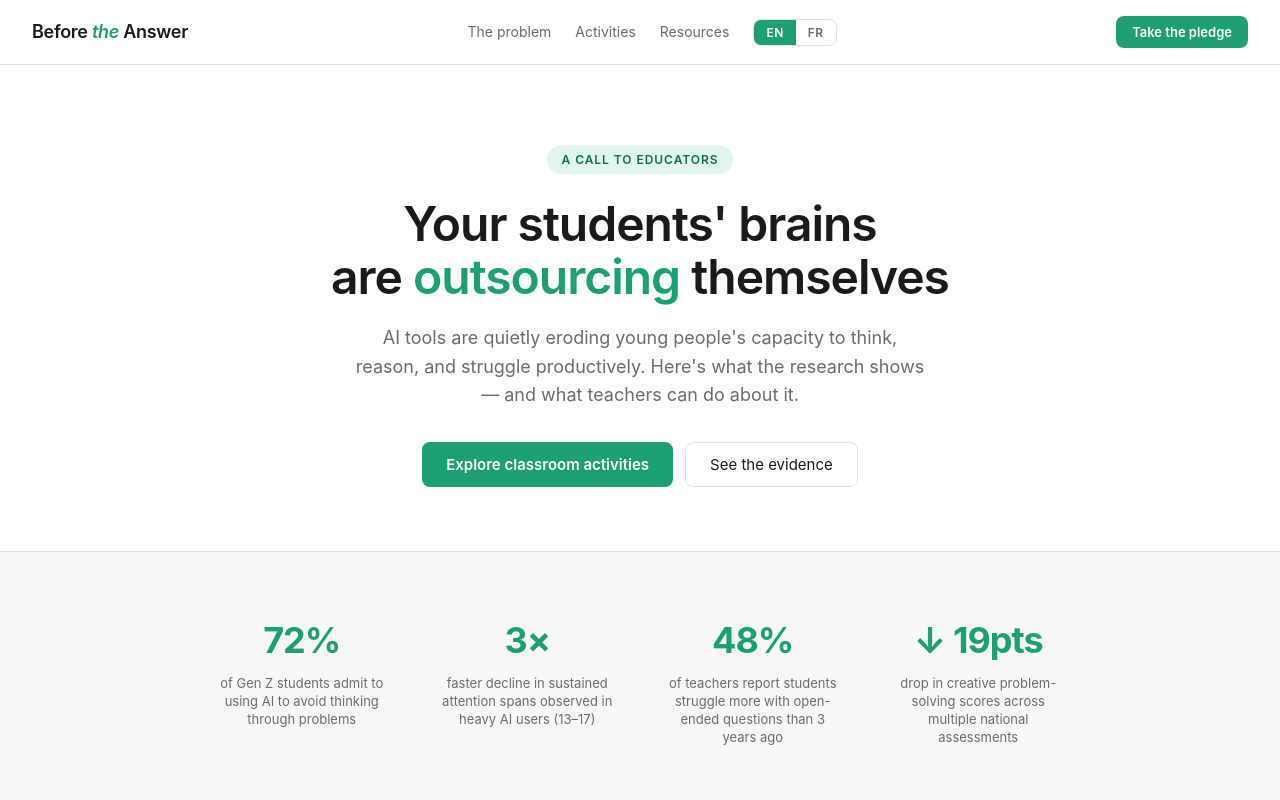
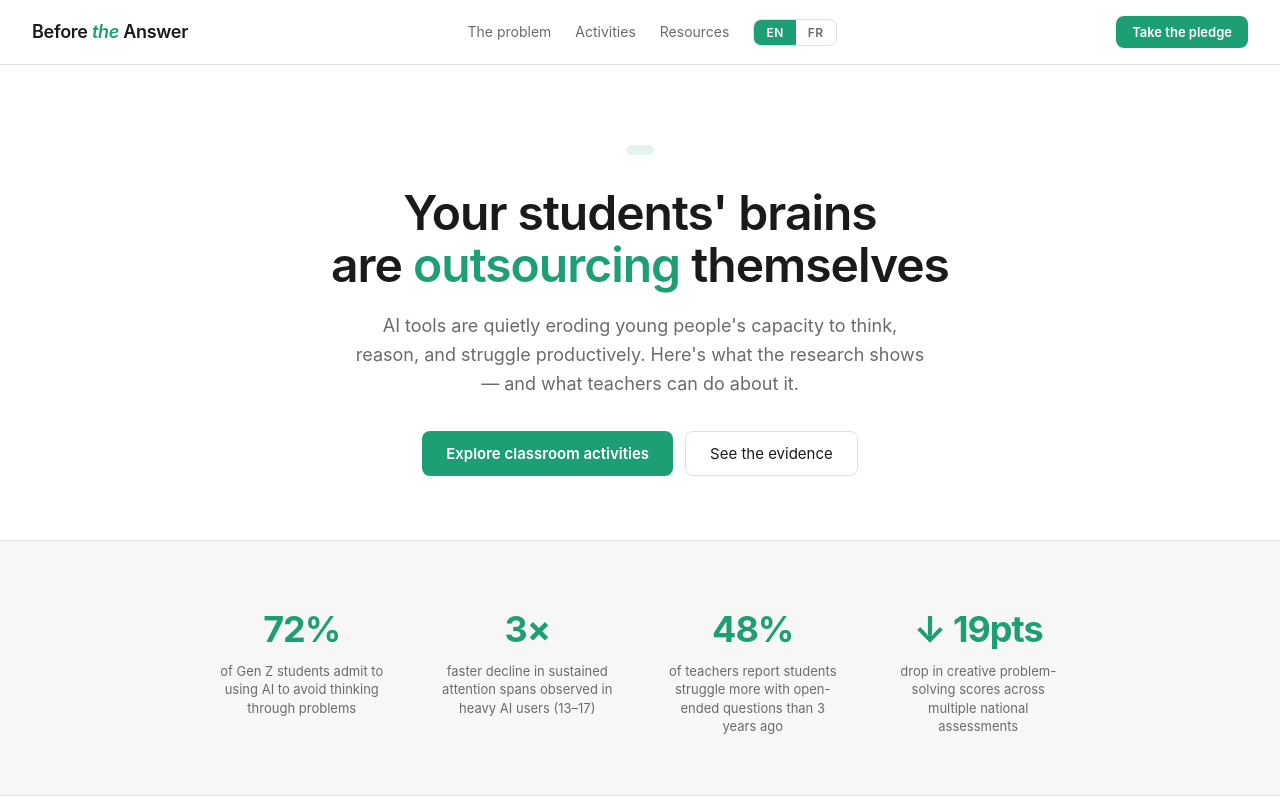
Before and after one commit to marcuskhleung/beforetheanswer, a plain HTML site: page index.html in a window 1280 px wide. Shown: the top 800 px of the page. Drawn offline with Linux system fonts and the light colour scheme.

Commit message:
Update hero eyebrow text for multiple languages

```diff
--- a/index.html
+++ b/index.html
@@ -179,7 +179,7 @@
      To edit: update translations below
 ════════════════════════════════ -->
 <section class="hero">
-  <div class="hero-eyebrow" data-t="hero_eyebrow">A call to educators</div>
+  <div class="hero-eyebrow" data-t="hero_eyebrow"></div>
   <h1 data-t="hero_h1">Your students' brains<br>are <em>outsourcing</em> themselves</h1>
   <p class="hero-sub" data-t="hero_sub">AI tools are quietly eroding young people's capacity to think, reason, and struggle productively. Here's what the research shows — and what teachers can do about it.</p>
   <div class="hero-actions">
@@ -315,7 +315,7 @@ const translations = {
     logo_before:"Before ", logo_the:"the ", logo_answer:"Answer",
     footer_before:"Before ", footer_the:"the ", footer_answer:"Answer",
     nav_problem:"The problem", nav_activities:"Activities", nav_resources:"Resources", nav_cta:"Take the pledge",
-    hero_eyebrow:"A call to educators",
+    hero_eyebrow:"A call to society for our youth",
     hero_h1:"Your students' brains<br>are <em>outsourcing</em> themselves",
     hero_sub:"AI tools are quietly eroding young people's capacity to think, reason, and struggle productively. Here's what the research shows — and what teachers can do about it.",
     hero_btn1:"Explore classroom activities", hero_btn2:"See the evidence",
@@ -359,7 +359,7 @@ const translations = {
     logo_before:"Avant ", logo_the:"la ", logo_answer:"Réponse",
     footer_before:"Avant ", footer_the:"la ", footer_answer:"Réponse",
     nav_problem:"Le problème", nav_activities:"Activités", nav_resources:"Ressources", nav_cta:"Signer l'engagement",
-    hero_eyebrow:"Un appel aux enseignants",
+    hero_eyebrow:"Un appel à la société pour notre jeunesse",
     hero_h1:"Le cerveau de vos élèves<br><em>délègue</em> sa propre pensée",
     hero_sub:"Les outils d'IA érodent silencieusement la capacité des jeunes à réfléchir, raisonner et persévérer. Voici ce que la recherche révèle — et ce que les enseignants peuvent faire.",
     hero_btn1:"Explorer les activités", hero_btn2:"Voir les données",
```
